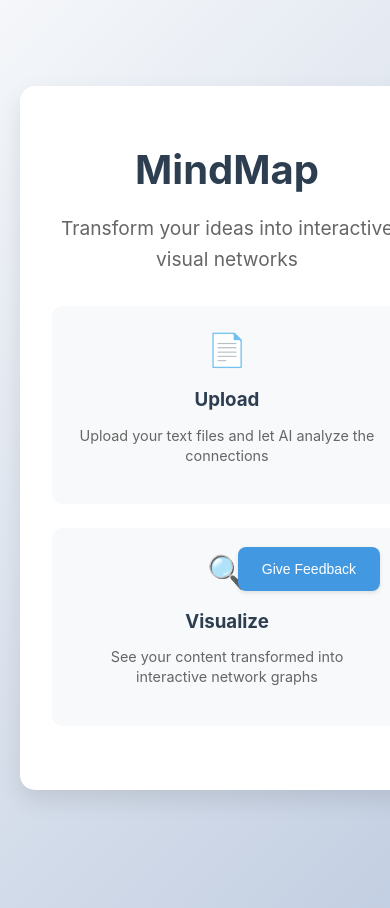
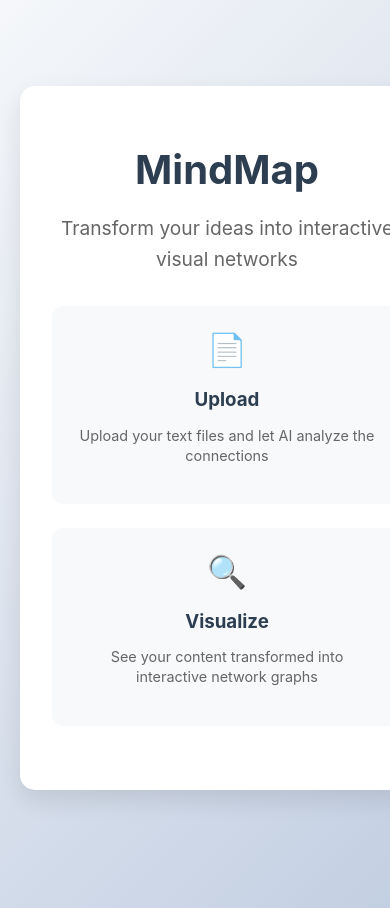
Before and after one commit to wmmaguire/mind-map, a React (Create React App) app in the folder client/: page / in a window 390 px wide. Shown: the top 908 px of the page. Built offline with nearby package versions, Linux system fonts and the light colour scheme.

Commit message:
adjust give feedback button on mobile ui

```diff
--- a/client/src/App.css
+++ b/client/src/App.css
@@ -175,4 +175,29 @@ h1 {
   .content {
     padding: 2rem;
   }
+
+  .feedback-button-home {
+    bottom: 20px;
+    right: 20px;
+    padding: 8px 12px;
+    font-size: 12px;
+    z-index: 1000;
+  }
 }
+
+/* Add feedback button styles */
+.feedback-button-home {
+  position: fixed;
+  bottom: 20px;
+  right: 20px;
+  padding: 8px 16px;
+  background-color: #4a90e2;
+  color: white;
+  border: none;
+  border-radius: 20px;
+  cursor: pointer;
+  font-size: 14px;
+  box-shadow: 0 2px 4px rgba(0, 0, 0, 0.2);
+  transition: all 0.2s ease;
+  z-index: 1000;
+}
--- a/client/src/components/GraphVisualization.css
+++ b/client/src/components/GraphVisualization.css
@@ -703,7 +703,7 @@ svg {
   position: fixed;
   bottom: 20px;
   right: 20px;
-  z-index: 9999; /* Much higher z-index */
+  z-index: 9999;
   padding: 8px 16px;
   background-color: #4a90e2;
   color: white;
@@ -718,11 +718,7 @@ svg {
 /* Mobile styles for feedback button */
 @media (max-width: 768px) {
   .feedback-button {
-    position: fixed !important; /* Force position */
-    bottom: 30vh !important; /* Position well above the controls panel */
-    right: 10px !important;
-    z-index: 9999 !important; /* Force highest z-index */
-    box-shadow: 0 2px 8px rgba(0, 0, 0, 0.3);
+    display: none; /* Hide the button on mobile */
   }
 
   /* Ensure controls panel doesn't overlap */
```
